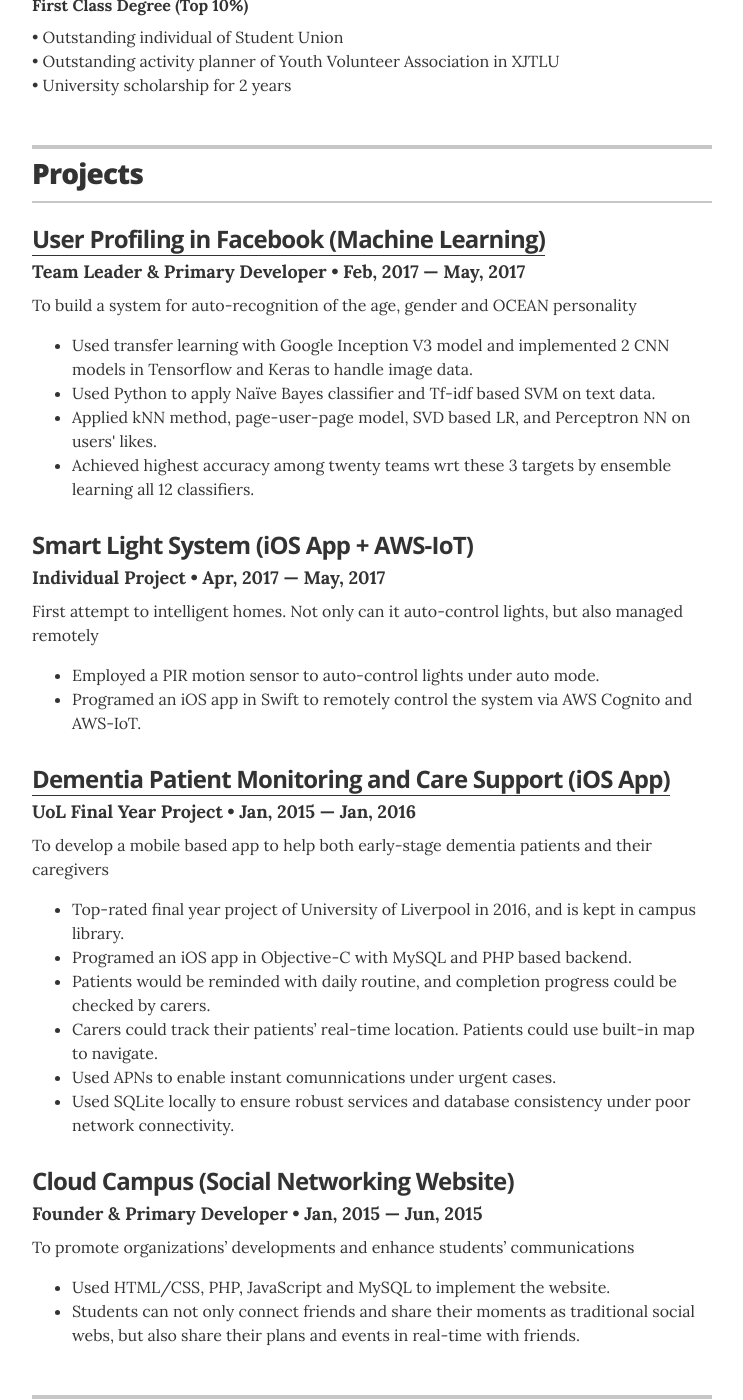
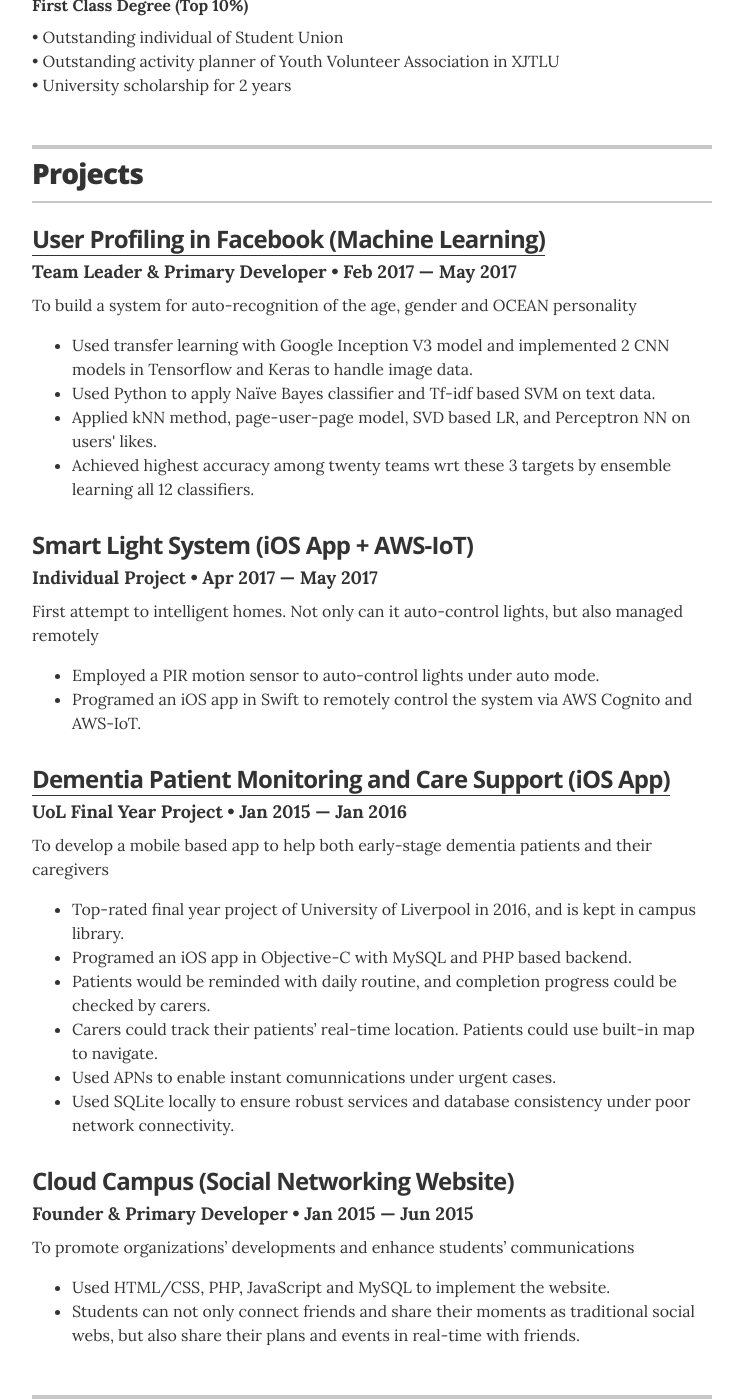
Before and after one commit to Yuyang105/Yuyang105.github.io, a Jekyll site: the page built from index.html, in a window 1280 px wide and 1400 px high, scrolled down 1248 px. Shown: the whole window, without its empty margins (268-1011 px from the left). Built offline with Jekyll 4.4.1, drawn with Linux system fonts in a browser that asks for light colours.

```diff
--- a/_data/projects.yml
+++ b/_data/projects.yml
@@ -4,14 +4,14 @@
 # Facebook
 - project: User Profiling in Facebook (Machine Learning)
   role: Team Leader & Primary Developer
-  duration: Feb, 2017 &mdash; May, 2017
+  duration: Feb 2017 &mdash; May 2017
   url: "file/Social_Media_Profiling_Report.pdf"
   description: To build a system for auto-recognition of the age, gender and OCEAN personality
   details: <ul class="resume-item-list"><li>Used transfer learning with Google Inception V3 model and implemented 2 CNN models in Tensorflow and Keras to handle image data.</li><li>Used Python to apply Naïve Bayes classifier and Tf-idf based SVM on text data.</li><li>Applied kNN method, page-user-page model, SVD based LR, and Perceptron NN on users' likes.</li><li>Achieved highest accuracy among twenty teams wrt these 3 targets by ensemble learning all 12 classifiers.</li></ul>
 # Smart Light
 - project: Smart Light System (iOS App + AWS-IoT)
   role: Individual Project
-  duration: Apr, 2017 &mdash; May, 2017
+  duration: Apr 2017 &mdash; May 2017
   # url: "#"
   description: First attempt to intelligent homes. Not only can it auto-control lights, but also managed remotely
   details: <ul class="resume-item-list"><li>Employed a PIR motion sensor to auto-control lights under auto mode.</li><li>Programed an iOS app in Swift to remotely control the system via AWS Cognito and AWS-IoT.</li></ul>
@@ -19,7 +19,7 @@
 # Dementia Care
 - project: Dementia Patient Monitoring and Care Support (iOS App)
   role: UoL Final Year Project
-  duration: Jan, 2015 &mdash; Jan, 2016
+  duration: Jan 2015 &mdash; Jan 2016
   url: "file/Dissertation_of Dementia_Care.pdf"
   description: To develop a mobile based app to help both early-stage dementia patients and their caregivers
   details: <ul class="resume-item-list"><li>Top-rated final year project of University of Liverpool in 2016, and is kept in campus library.</li><li>Programed an iOS app in Objective-C with MySQL and PHP based backend.</li><li>Patients would be reminded with daily routine, and completion progress could be checked by carers.</li><li>Carers could track their patients’ real-time location. Patients could use built-in map to navigate.</li><li>Used APNs to enable instant comunnications under urgent cases.</li><li>Used SQLite locally to ensure robust services and database consistency under poor network connectivity.</li></ul>
@@ -27,7 +27,7 @@
   # Cloud Campus
 - project: Cloud Campus (Social Networking Website)
   role: Founder & Primary Developer
-  duration: Jan, 2015 &mdash; Jun, 2015
+  duration: Jan 2015 &mdash; Jun 2015
   # url: "#"
   description: To promote organizations’ developments and enhance students’ communications
   details: <ul class="resume-item-list"><li>Used HTML/CSS, PHP, JavaScript and MySQL to implement the website.</li><li>Students can not only connect friends and share their moments as traditional social webs, but also share their plans and events in real-time with friends.</li></ul>
```
